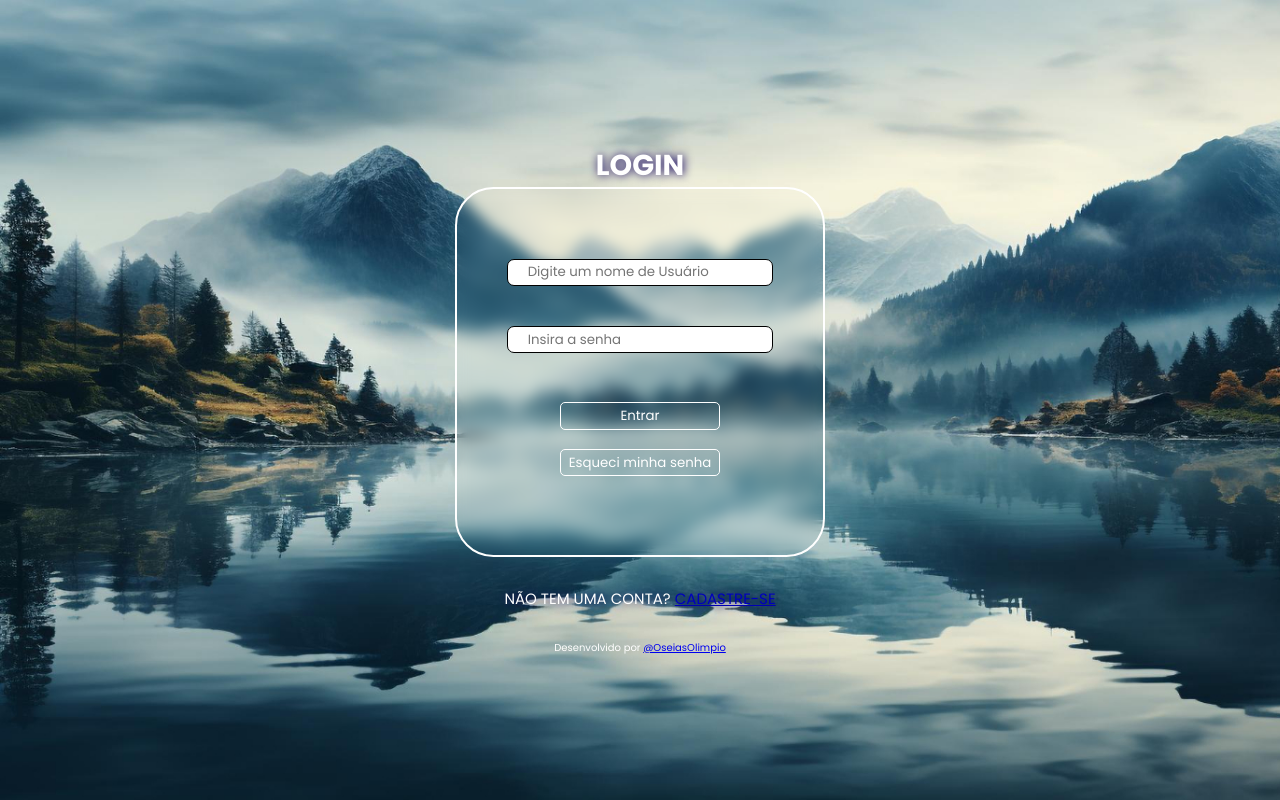
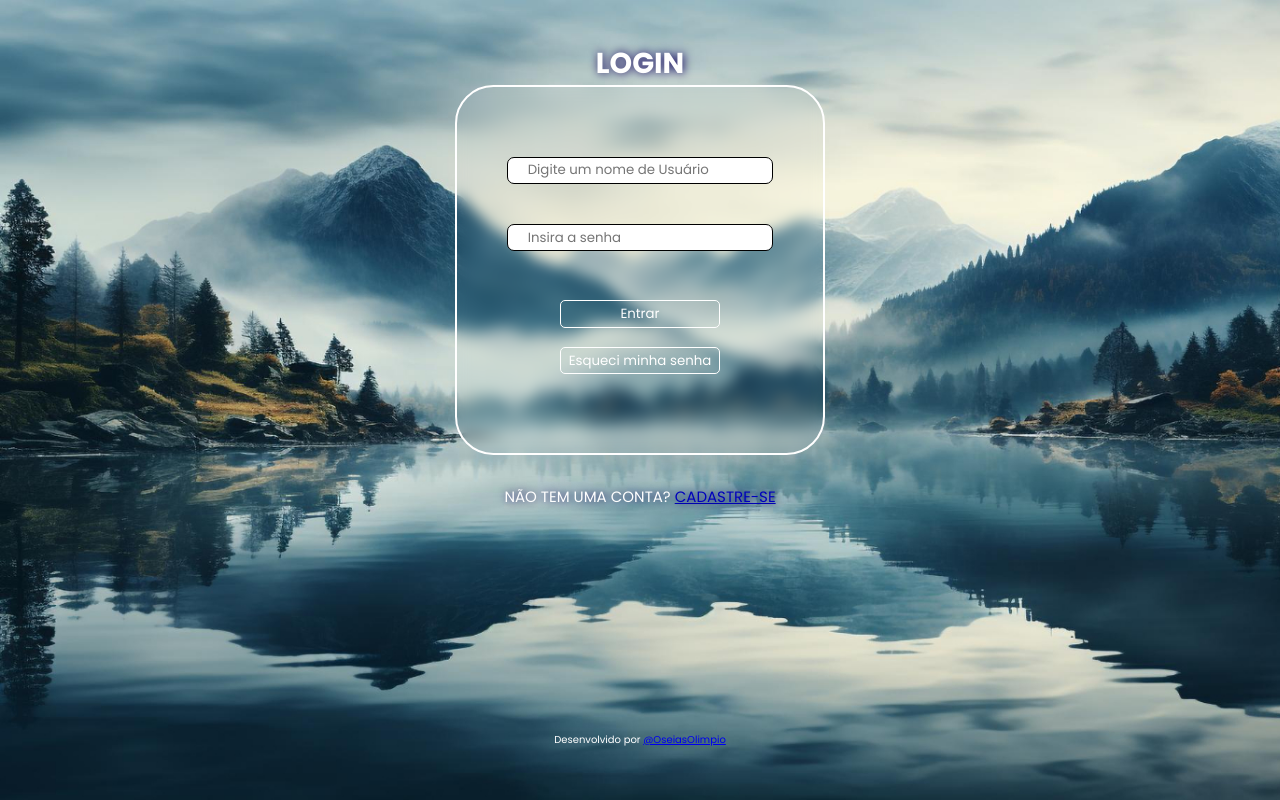
Before and after one commit to OseiasOlimpio/LoginPage, a website built with Vite: page index.html in a window 1280 px wide. Built offline with nearby package versions, Linux system fonts and the light colour scheme.

Commit message:
Update style.css

```diff
--- a/style.css
+++ b/style.css
@@ -93,9 +93,13 @@ button:hover{
 	cursor: pointer;
 }
 footer{
-	display: flex;
-	align-items: center;
-	justify-content: center;
+	margin: 10px;
+	height: 200px;
+    	display: flex;
+    	align-items: flex-end;
+    	flex-direction: row;
+    	justify-content: center;
+    	align-content: flex-end;
 	font-size: 10px;
 	text-decoration: none;
 	color: #fff
```
